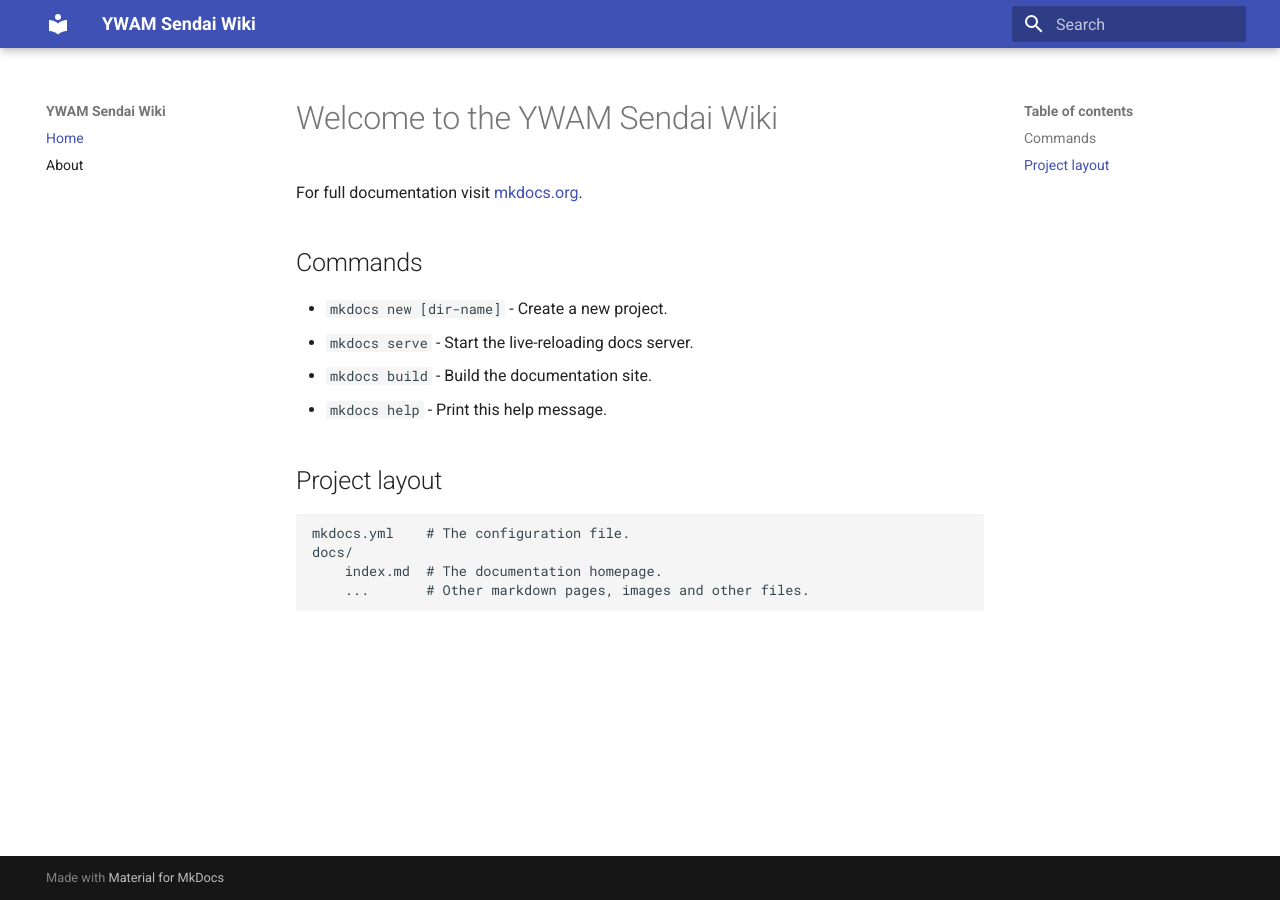
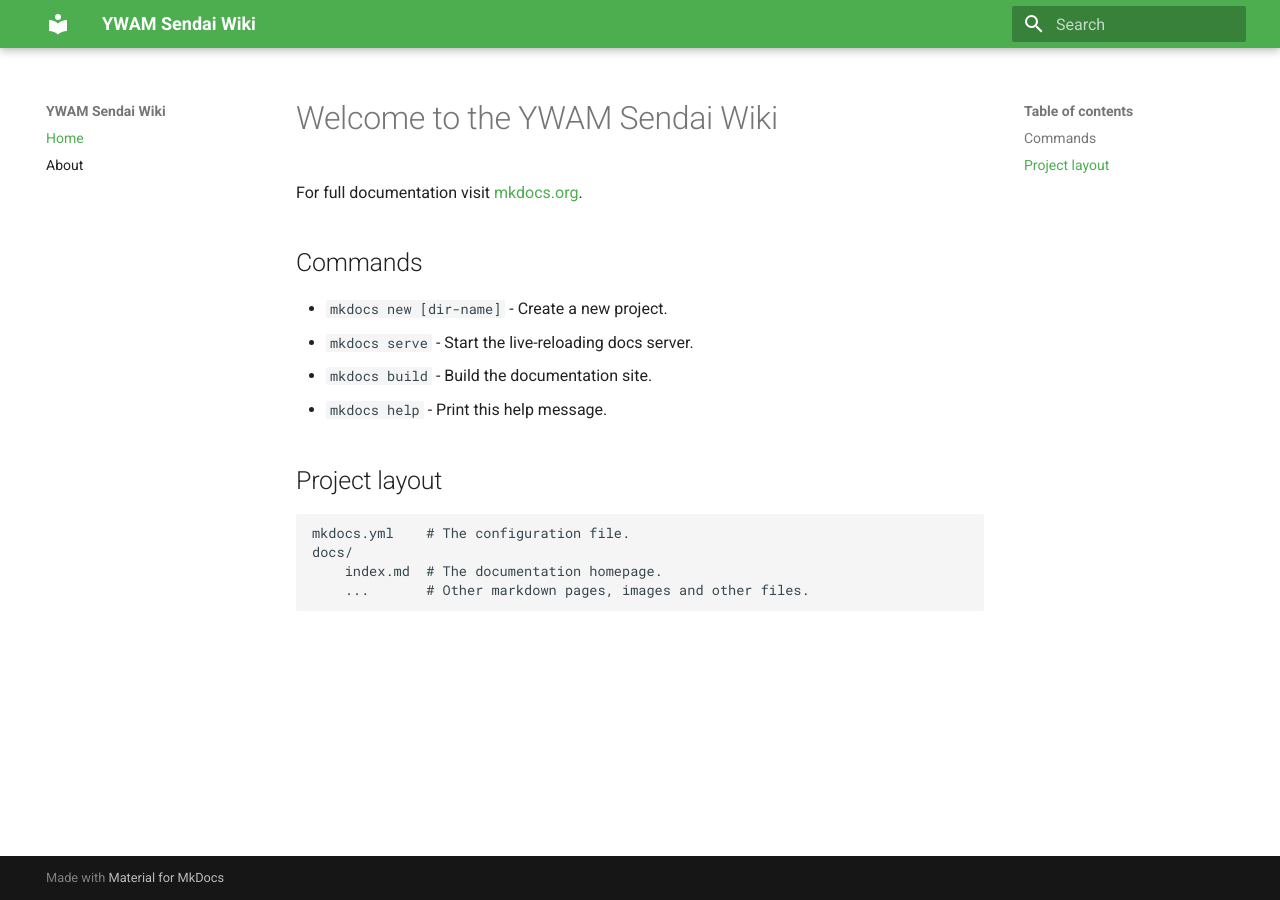
Before and after one commit to ywamsendai/ywamsendai-wiki, an MkDocs documentation site: the page built from docs/index.md, in a window 1280 px wide. Built offline with MkDocs 1.6.1 and Material for MkDocs 9.7.7, drawn with Linux system fonts in a browser that asks for light colours; old or Windows-style settings are respelled for this version of MkDocs.

Commit message:
changed theme colour to green

```diff
--- a/mkdocs.yml
+++ b/mkdocs.yml
@@ -2,4 +2,8 @@
 pages:
     - Home: index.md
     - About: about.md
-theme: material
+theme:
+   name: 'material'
+   palette:
+      primary: 'green'
+      accent: 'green'
```
